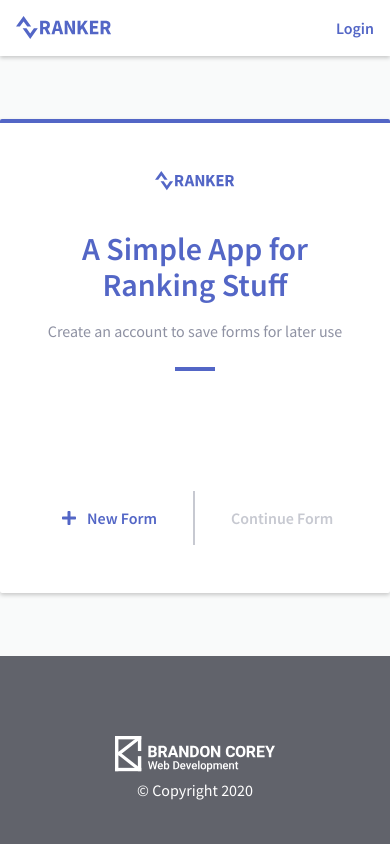
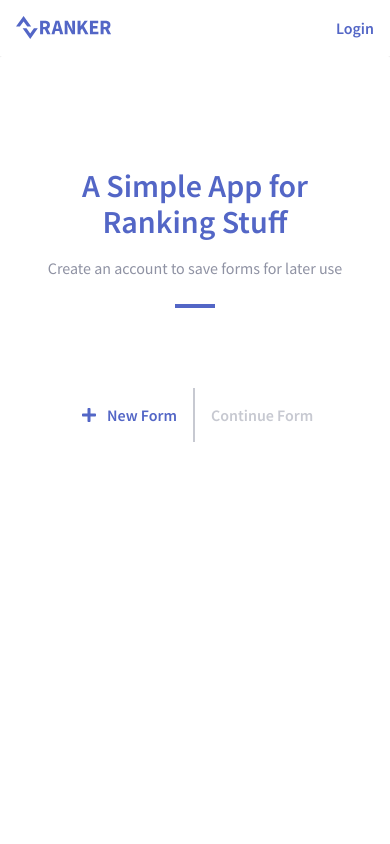
Before and after one commit to bcorey85/ranker-frontend, a React (Create React App) app: page / in a window 390 px wide. Shown: the top 844 px of the page. Built offline with nearby package versions, Linux system fonts and the light colour scheme.

Commit message:
update panel style on mobile

```diff
--- a/src/components/Auth/AuthForm.scss
+++ b/src/components/Auth/AuthForm.scss
@@ -6,13 +6,9 @@
 	height: 100%;
 	max-width: 40rem;
 	margin: auto;
-	display: flex;
-	flex-direction: column;
-	justify-content: center;
-	align-items: center;
 
 	@include respond(500) {
-		max-width: auto;
+		max-width: 100%;
 	}
 
 	& form {
--- a/src/components/Form/Form.js
+++ b/src/components/Form/Form.js
@@ -21,12 +21,15 @@ const Form = ({ formData }) => {
 	const { getLocalStorage, clearLocalStorage } = useLocalStorage(
 		'RankerAppForm'
 	);
-	console.log();
 
 	useEffect(
 		() => {
 			const currentForm = getLocalStorage('RankerAppForm');
-			const emptyForm = checkEmptyForm(currentForm.form).empty;
+
+			let emptyForm;
+			if (currentForm) {
+				emptyForm = checkEmptyForm(currentForm.form).empty;
+			}
 
 			if (formData) {
 				dispatch({
--- a/src/components/Form/FormDelete.scss
+++ b/src/components/Form/FormDelete.scss
@@ -2,8 +2,9 @@
 
 .form-delete {
 	& h3 {
+		color: $black;
 		text-align: center;
-		margin-bottom: 0;
+		margin-bottom: 2.4rem;
 	}
 	& p {
 		text-align: center;
--- a/src/components/Form/FormReset.js
+++ b/src/components/Form/FormReset.js
@@ -8,10 +8,11 @@ const FormReset = () => {
 
 	let warningMessage;
 	if (isLoggedIn) {
-		warningMessage = 'Save your current form to prevent losing data';
+		warningMessage =
+			'(Save your current form to if you want to prevent losing progress)';
 	} else {
 		warningMessage =
-			'Please login and save your current form to prevent losing data';
+			'(Please login and save your current form if you want to prevent losing progress)';
 	}
 
 	return (
--- a/src/components/Form/FormReset.scss
+++ b/src/components/Form/FormReset.scss
@@ -1,8 +1,10 @@
 @import '../../sass/abstracts/variables';
 .form-reset {
+	margin-top: 4rem;
+
 	& h3 {
 		color: $black;
-		margin-bottom: .8rem;
+		margin-bottom: 4rem;
 		text-align: center;
 	}
 
--- a/src/components/Landing/Landing.scss
+++ b/src/components/Landing/Landing.scss
@@ -6,20 +6,19 @@
 	height: 100%;
 	max-width: 40rem;
 	margin: auto;
-	display: flex;
-	flex-direction: column;
-	justify-content: center;
-	align-items: center;
 
 	@include respond(500) {
-		max-width: auto;
+		max-width: 100%;
+		height: 100vh;
 	}
 
 	& img {
 		max-width: 9.6rem;
 		margin-bottom: 4rem;
+		opacity: 1;
+
 		@include respond(500) {
-			max-width: 8rem;
+			opacity: 0;
 		}
 	}
 
@@ -35,7 +34,7 @@
 
 		&::after {
 			display: block;
-			margin: 2.4rem auto 12rem auto;
+			margin: 2.4rem auto 8rem auto;
 			content: '';
 			height: .4rem;
 			width: 4rem;
@@ -67,6 +66,10 @@
 			& button {
 				margin-left: auto;
 				padding-right: 3.6rem;
+
+				@include respond(500) {
+					padding-right: 1.6rem;
+				}
 			}
 
 			& svg {
@@ -78,6 +81,10 @@
 			& button {
 				margin-right: auto;
 				padding-left: 3.6rem;
+
+				@include respond(500) {
+					padding-left: 1.6rem;
+				}
 			}
 		}
 	}
--- a/src/components/Modal/Modal.scss
+++ b/src/components/Modal/Modal.scss
@@ -14,6 +14,10 @@
 	z-index: 4;
 	color: $black;
 	background-color: rgba(0, 0, 0, .5);
+
+	@include respond(500) {
+		padding: .8rem;
+	}
 
 	&__container {
 		width: 100%;
--- a/src/components/UserDashboard/EditUserDetails.scss
+++ b/src/components/UserDashboard/EditUserDetails.scss
@@ -10,7 +10,7 @@
 	padding: 1.6rem;
 
 	@include respond(500) {
-		max-width: auto;
+		max-width: 100%;
 	}
 
 	& h3 {
--- a/src/components/auth/AuthForm.scss
+++ b/src/components/auth/AuthForm.scss
@@ -6,13 +6,9 @@
 	height: 100%;
 	max-width: 40rem;
 	margin: auto;
-	display: flex;
-	flex-direction: column;
-	justify-content: center;
-	align-items: center;
 
 	@include respond(500) {
-		max-width: auto;
+		max-width: 100%;
 	}
 
 	& form {
--- a/src/components/shared/Panel.scss
+++ b/src/components/shared/Panel.scss
@@ -15,5 +15,7 @@
 
 	@include respond(500) {
 		padding: 4.8rem 3.6rem;
+		border-top: none;
+		box-shadow: none;
 	}
 }
--- a/src/sass/base/_base.scss
+++ b/src/sass/base/_base.scss
@@ -1,4 +1,5 @@
 @import '../abstracts/variables';
+@import '../abstracts/mixins';
 
 body {
 	font-size: $font-size;
@@ -6,6 +7,10 @@ body {
 	color: $black;
 	font-family: $font-family;
 	background-color: $gray25;
+
+	@include respond(500) {
+		background: $white;
+	}
 }
 
 input {
```
Also changed, not shown: src/components/form/Form.js (+5 -2 lines).
